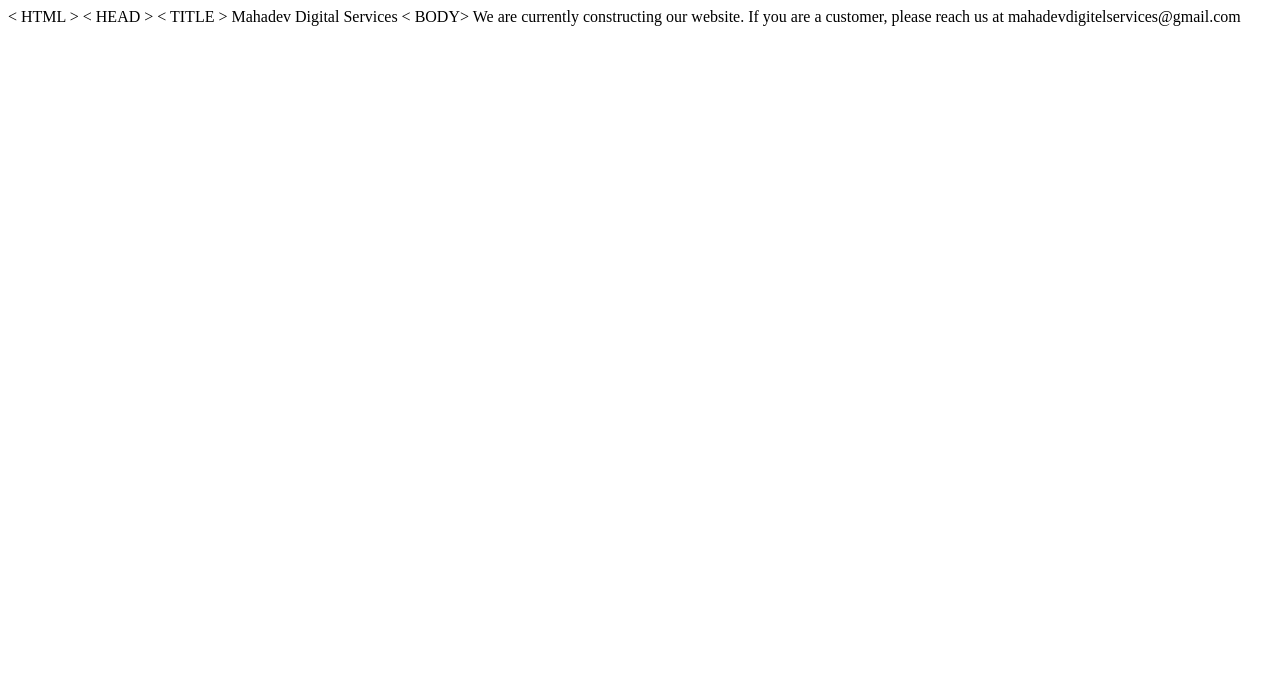
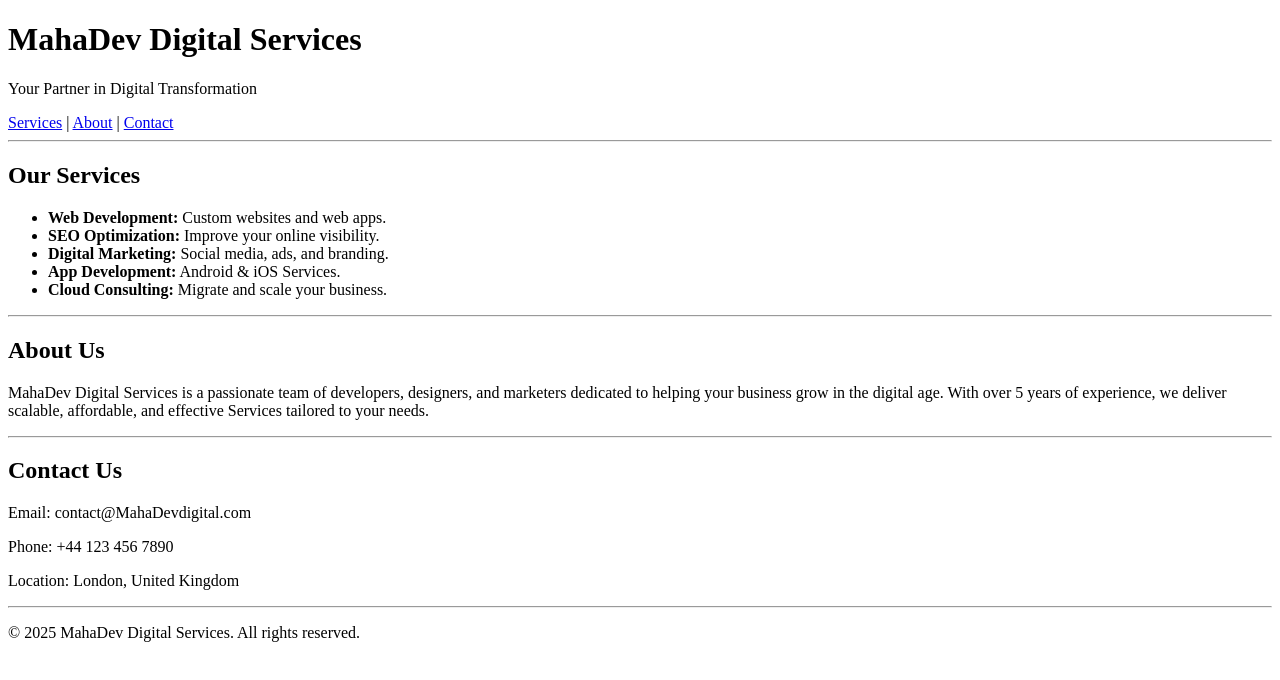
Before and after one commit to mahadev-digital/mahadev-digital.github.io, a plain HTML site: page index.html in a window 1280 px wide. Drawn offline with Linux system fonts and the light colour scheme.

Commit message:
Update index.html

```diff
--- a/index.html
+++ b/index.html
@@ -1,8 +1,53 @@
-< HTML >
-< HEAD >
-< TITLE > Mahadev Digital Services </TITLE >
-</HEAD >
-< BODY>
-We are currently constructing our website. If you are a customer, please reach us at mahadevdigitelservices@gmail.com
-</BODY>
-</HTML>
+<!DOCTYPE html>
+<html lang="en">
+<head>
+  <meta charset="UTF-8">
+  <title>MahaDev Digital Services</title>
+</head>
+<body>
+  <header>
+    <h1>MahaDev Digital Services</h1>
+    <p>Your Partner in Digital Transformation</p>
+    <nav>
+      <a href="#services">Services</a> |
+      <a href="#about">About</a> |
+      <a href="#contact">Contact</a>
+    </nav>
+  </header>
+
+  <hr>
+
+  <section id="services">
+    <h2>Our Services</h2>
+    <ul>
+      <li><strong>Web Development:</strong> Custom websites and web apps.</li>
+      <li><strong>SEO Optimization:</strong> Improve your online visibility.</li>
+      <li><strong>Digital Marketing:</strong> Social media, ads, and branding.</li>
+      <li><strong>App Development:</strong> Android & iOS Services.</li>
+      <li><strong>Cloud Consulting:</strong> Migrate and scale your business.</li>
+    </ul>
+  </section>
+
+  <hr>
+
+  <section id="about">
+    <h2>About Us</h2>
+    <p>MahaDev Digital Services is a passionate team of developers, designers, and marketers dedicated to helping your business grow in the digital age. With over 5 years of experience, we deliver scalable, affordable, and effective Services tailored to your needs.</p>
+  </section>
+
+  <hr>
+
+  <section id="contact">
+    <h2>Contact Us</h2>
+    <p>Email: contact@MahaDevdigital.com</p>
+    <p>Phone: +44 123 456 7890</p>
+    <p>Location: London, United Kingdom</p>
+  </section>
+
+  <hr>
+
+  <footer>
+    <p>&copy; 2025 MahaDev Digital Services. All rights reserved.</p>
+  </footer>
+</body>
+</html>
```
